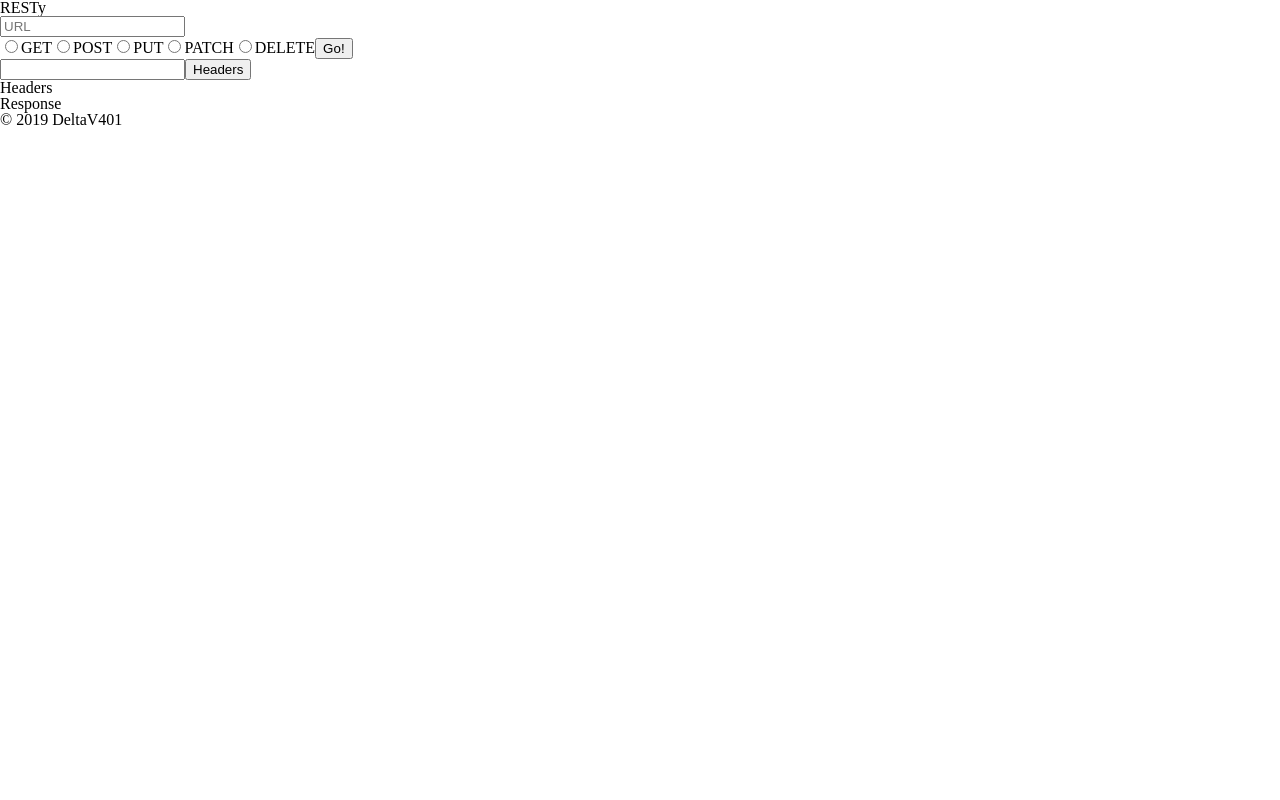
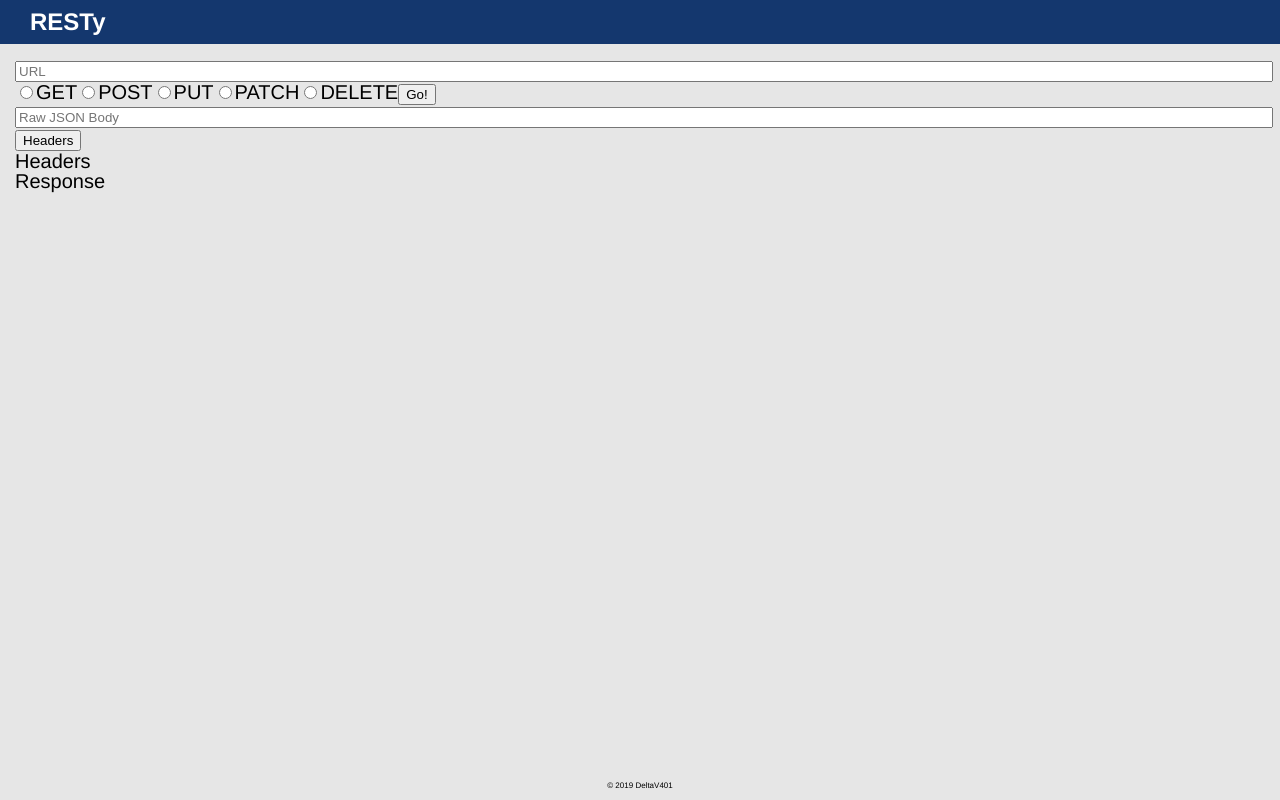
Before and after one commit to DeltaV401/react-resty-app, a React (Create React App) app: page / in a window 1280 px wide. Built offline with nearby package versions, Linux system fonts and the light colour scheme.

Commit message:
Added initial styling for resty page accuracy

```diff
--- a/src/App.js
+++ b/src/App.js
@@ -2,10 +2,7 @@ import React from 'react';
 
 import Header from './components/Header';
 import Footer from './components/Footer';
-import Form from './components/Form';
-import Method from './components/Method';
-import Body from './components/Body';
-import Response from './components/Response';
+import Main from './components/Main';
 
 import './styles/App.scss';
 
@@ -13,10 +10,7 @@ function App() {
   return (
     <>
       <Header />
-      <Form />
-      <Method />
-      <Body />
-      <Response />
+      <Main />
       <Footer />
     </>
   );
--- a/src/components/Body.js
+++ b/src/components/Body.js
@@ -5,7 +5,7 @@ class Body extends React.Component {
     return (
       <>
         <form name="jsonBody">
-          <input name="bodyJson"/>
+          <input name="bodyJson" placeholder="Raw JSON Body" className="jsonBody"/>
           <button onClick={this.handleClick}>Headers</button>
         </form>
       </>
--- /dev/null
+++ b/src/components/Main.js
@@ -0,0 +1,22 @@
+import React from 'react';
+import Form from './Form';
+import Method from './Method';
+import Body from './Body';
+import Response from './Response';
+
+class Main extends React.Component {
+  render() {
+    return (
+      <>
+        <main>
+          <Form />
+          <Method />
+          <Body />
+          <Response />
+        </main>
+      </>
+    )
+  }
+}
+
+export default Main;
--- a/src/components/Method.js
+++ b/src/components/Method.js
@@ -6,11 +6,11 @@ class Method extends React.Component {
       <>
         <div className="httpMethods">
           <form>
-            <label><input name="methodType" type="radio" className={this.methodClass}/>GET</label>
-            <label><input name="methodType"  type="radio" className={this.methodClass}/>POST</label>
-            <label><input name="methodType"  type="radio" className={this.methodClass}/>PUT</label>
-            <label><input name="methodType"  type="radio" className={this.methodClass}/>PATCH</label>
-            <label><input name="methodType"  type="radio" className={this.methodClass}/>DELETE</label>
+            <label><input name="methodType" type="radio" className="methodChecks"/>GET</label>
+            <label><input name="methodType"  type="radio" className="methodChecks"/>POST</label>
+            <label><input name="methodType"  type="radio" className="methodChecks"/>PUT</label>
+            <label><input name="methodType"  type="radio" className="methodChecks"/>PATCH</label>
+            <label><input name="methodType"  type="radio" className="methodChecks"/>DELETE</label>
             <button onClick={this.handleClick} name="submitMethod">Go!</button>
           </form>
         </div>
--- a/src/styles/App.scss
+++ b/src/styles/App.scss
@@ -1,2 +1,39 @@
 @import 'reset';
 @import 'variables';
+
+body {
+  font-size: 20px;
+  font-family: $fontStack;
+  background-color: rgb(230,230,230);
+}
+
+main {
+  input {
+    width: 100%;
+  }
+  .methodChecks {
+    width: auto;
+  }
+  min-height: 100%;
+  padding: 15px;
+}
+
+header {
+  h1 {
+    font-size: 1.5rem;
+    font-weight: bold;
+    color: white;
+  }
+  padding: 10px 0px 10px 30px;
+  background-color: $background;
+}
+
+footer {
+  h5 {
+    font-size: .5rem;
+    text-align: center;
+  }
+  width: 100%;
+  position: fixed;
+  bottom: 10px;
+}
--- a/src/styles/Variables.scss
+++ b/src/styles/Variables.scss
@@ -0,0 +1,2 @@
+$background: rgb(20, 55, 110);
+$fontStack: 'Helvetica', sans-serif;
```
